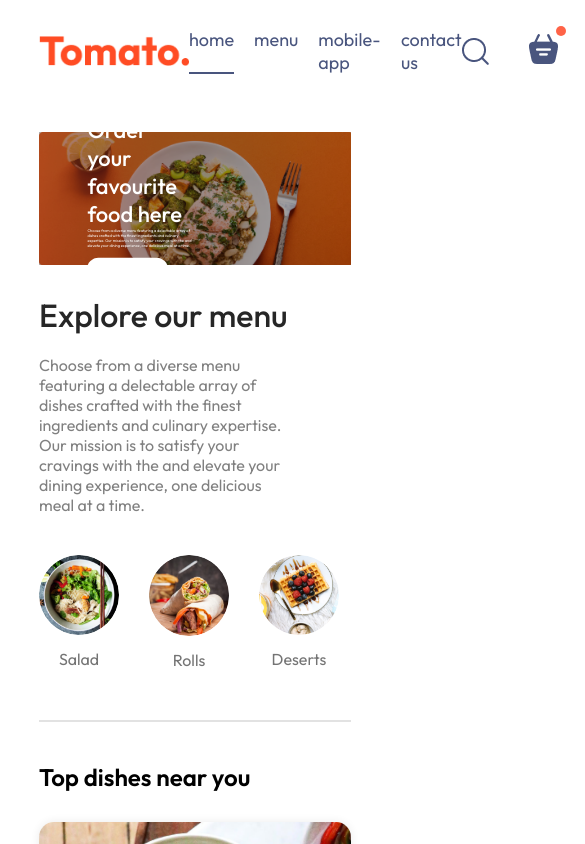
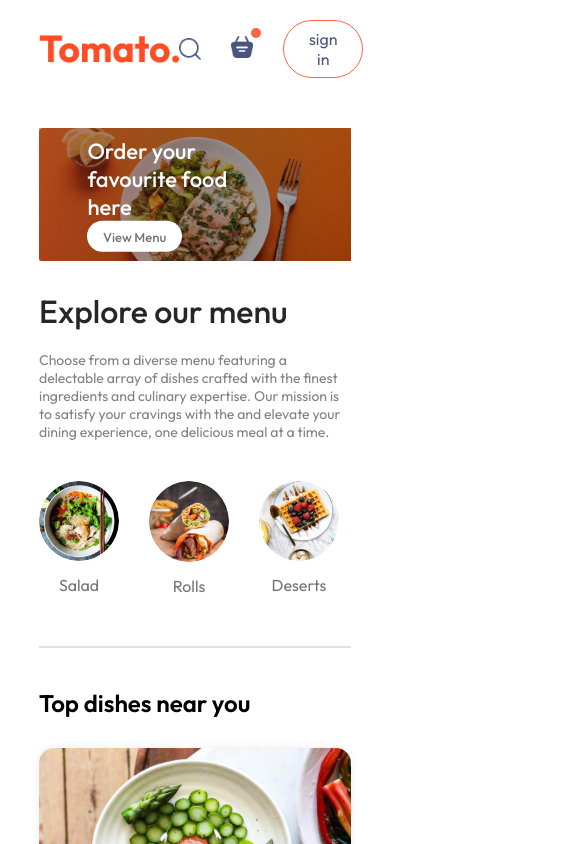
Before and after one commit to CalebM7/food-del-frontend, a React (Vite) app: page / in a window 390 px wide. Shown: the top 844 px of the page, 585 px wide, since content can reach past the window. Built offline with nearby package versions, Linux system fonts and the light colour scheme.

Commit message:
Enhance responsive design for ExploreMenu, Footer, Header, and Navbar components

```diff
--- a/src/components/ExploreMenu/ExploreMenu.css
+++ b/src/components/ExploreMenu/ExploreMenu.css
@@ -54,3 +54,10 @@
   border: 4px solid tomato;
   padding: 2px;
 }
+
+@media (max-width: 1050px) {
+  .explore-menu-text {
+    max-width: 100%;
+    font-size: 14px
+  }
+}
--- a/src/components/Footer/Footer.css
+++ b/src/components/Footer/Footer.css
@@ -52,3 +52,15 @@
   background-color: grey;
   border: none;
 }
+
+@media (max-width: 750px) {
+  .footer-content {
+    display: flex;
+    flex-direction: column;
+    gap: 35px;
+  }
+
+  .footer-copyright {
+    text-align: center;
+  }
+}
--- a/src/components/Header/Header.css
+++ b/src/components/Header/Header.css
@@ -63,3 +63,24 @@
 .text-container {
   padding: 25px;
 }
+
+@media (max-width: 1050px) {
+
+  .header-contents {
+    max-width: 45%;
+  }
+}
+
+@media (max-width: 750px) {
+  .header-contents {
+    max-width: 65%;
+  }
+
+  .header-contents p {
+    display: none;
+  }
+
+  .header-contents button {
+    padding: 2vw 4vw;
+  }
+}
--- a/src/components/Navbar/Navbar.css
+++ b/src/components/Navbar/Navbar.css
@@ -59,3 +59,32 @@
   top: -8px;
   right: -8px;
 }
+
+@media(max-width:1050px) {
+  .navbar .logo {
+    width: 140px;
+  }
+
+  .navbar-menu {
+    gap: 20px;
+    font-size: 17px;
+  }
+
+  .navbar-right {
+    gap: 30px;
+  }
+
+  .navbar-right img {
+    width: 22px;
+  }
+
+  .navbar-right button {
+    padding: 8px 25px;
+  }
+}
+
+@media(max-width:750px) {
+  .navbar-menu {
+    display: none;
+  }
+}
```
